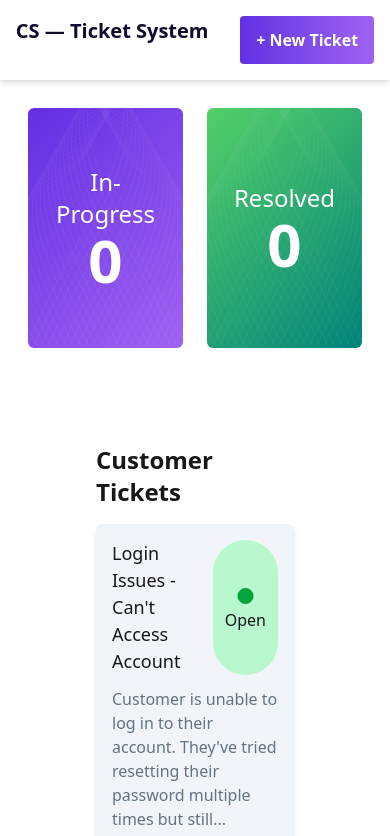
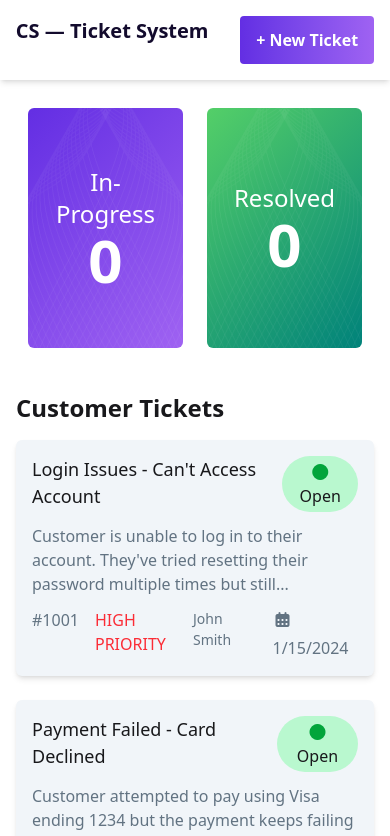
Before and after one commit to MdTashkinurAhammedTonmoy/Assignment-Seven, a React (Vite) app: page / in a window 390 px wide. Shown: the top 836 px of the page. Built offline with nearby package versions, Linux system fonts and the light colour scheme.

Commit message:
The end is complete

```diff
--- a/src/Components/Countbox.jsx
+++ b/src/Components/Countbox.jsx
@@ -50,7 +50,7 @@
       ></Coungting>
 
       {/* cards */}
-      <div className="grid grid-cols-1 lg:grid-cols-3 gap-6 p-4 m-20">
+      <div className="grid grid-cols-1 lg:grid-cols-3 gap-6 p-4 lg:m-20">
         <div className="col-span-2  space-y-4">
           <h1 className="text-2xl font-bold mb-4">Customer Tickets</h1>
 
```
